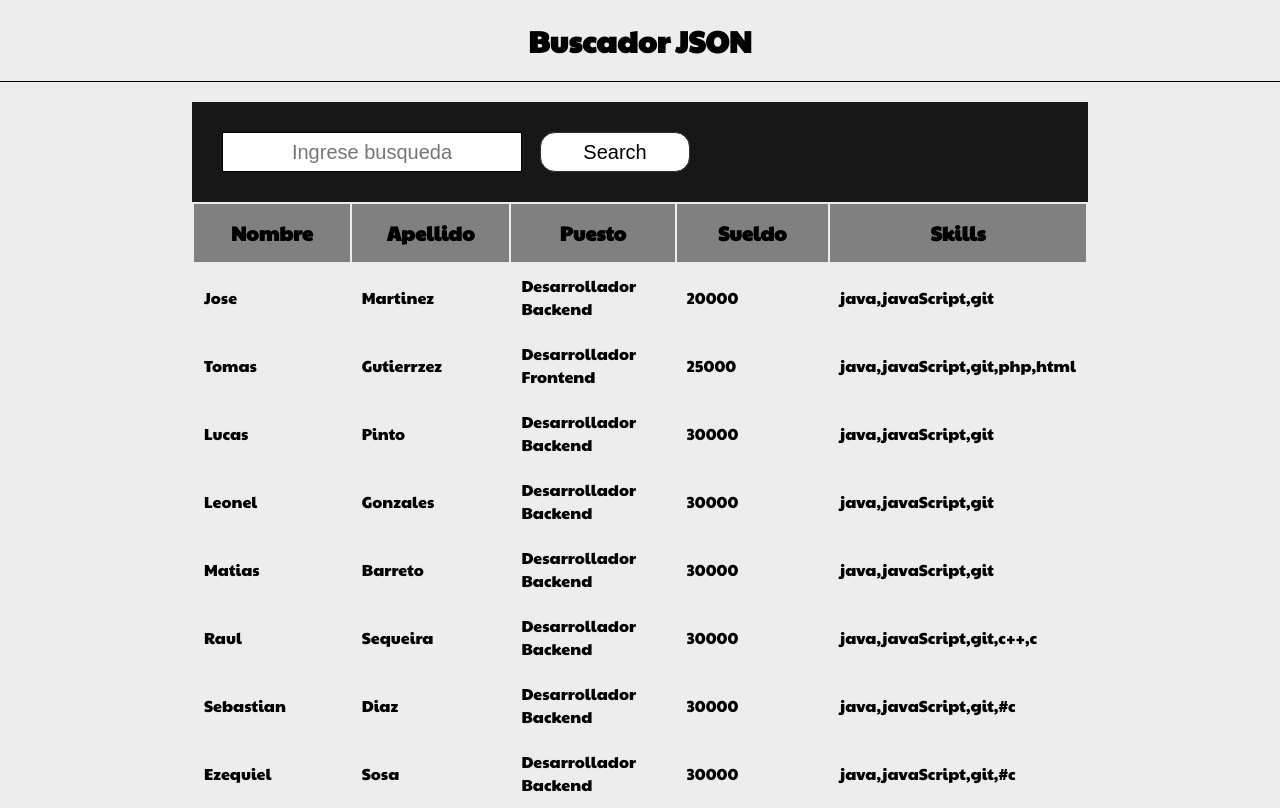
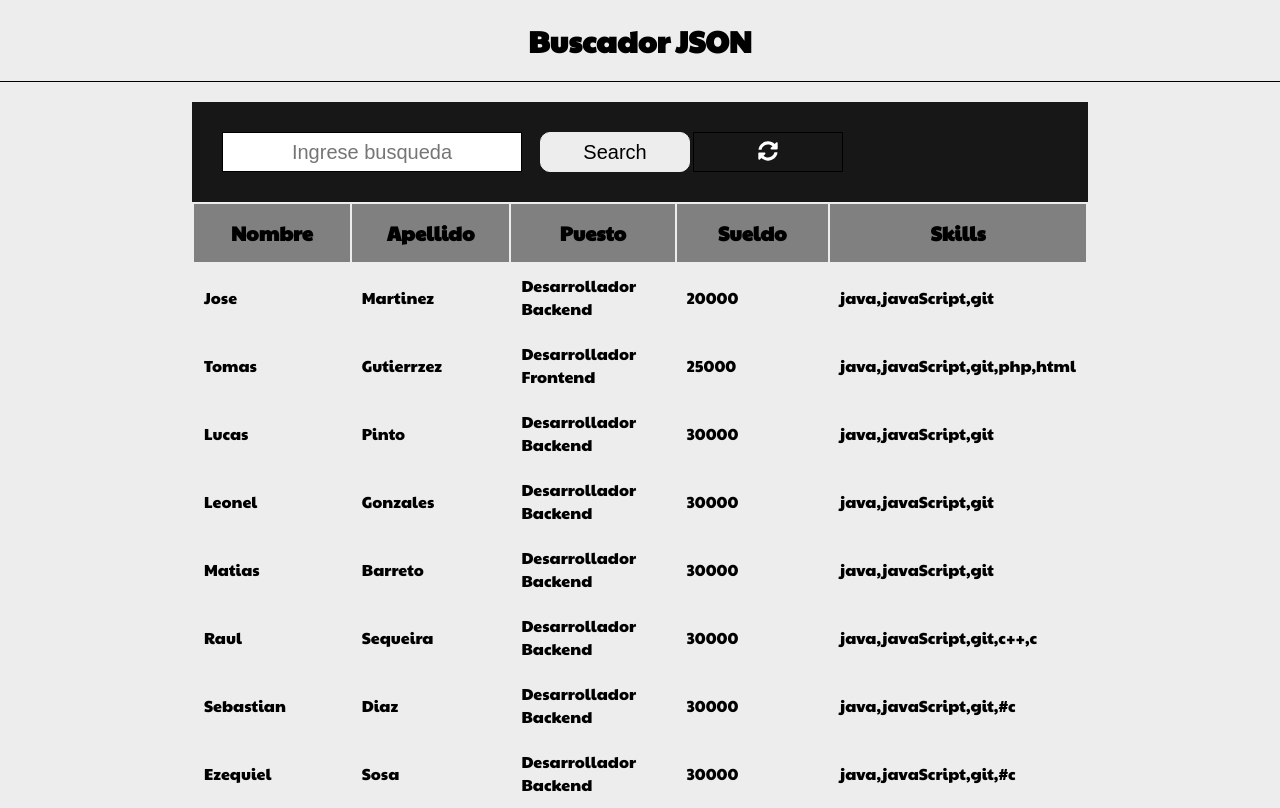
Before and after one commit to martinez022jose/Buscador-De-Empleados, a plain HTML site: page index.html in a window 1280 px wide. Drawn offline with Linux system fonts and the light colour scheme.

Commit message:
Agregamos nueva funcionalidad, en caso de querer buscar de forma manual

```diff
--- a/ajax.js
+++ b/ajax.js
@@ -1,6 +1,7 @@
 
 //Variables
 var buttonBusqueda = document.querySelector('#buttonSearch');
+var buttonUpdate = document.querySelector('#buttonUpdate');
 var busqueda = document.querySelector('.itemToSearch');
 var registro = document.querySelector('#record');
 var empleados = new Array();
@@ -9,6 +10,7 @@ getEmpleados(empleados);
 //Eventos
 buttonBusqueda .addEventListener('click', buscarElemento);
 busqueda.addEventListener('keyup',buscarElemento);
+buttonUpdate.addEventListener('click',listarEmpleados);
 
 //Funciones
 function resetInput(input){
@@ -74,7 +76,7 @@ function getEmpleados(empleados){
      xhr.send(null);
 }
 
-(function listarEmpleados(){
+function listarEmpleados(){
     var xhr = new XMLHttpRequest();
     xhr.open("GET","empleados.json", true);
     xhr.onreadystatechange = function() {
@@ -93,4 +95,6 @@ function getEmpleados(empleados){
      }
      }
      xhr.send(null);
-    })()
+}
+
+listarEmpleados();
--- a/estiloBuscador.css
+++ b/estiloBuscador.css
@@ -49,14 +49,14 @@ section .boxSearch .search input{
     text-align: center;
 }
 
-section .boxSearch .search button{
+section .boxSearch .search #buttonSearch{
     width: 150px;
     height: 40px;
-    background:white;
-    color:black;
-    border-radius: 15px;
+    background: #ededed;
+    color: black;
+    border-radius: 10px;
     font-size: 20px;
-    border: 1px solid #333;
+    border: 1px solid #ededed;
 }
 
 
@@ -64,6 +64,15 @@ section .boxSearch .search button:hover{
     background: #ededed;
     color: black;
 
+}
+
+section .boxSearch .search #buttonUpdate{
+    background: none;
+    width: 150px;
+    height: 40px;
+    color: white;
+    font-size: 20px;
+    border: 1px solid black;
 }
 section .recordList{
     width: 70%;
--- a/index.html
+++ b/index.html
@@ -6,6 +6,7 @@
     <title>Page Title</title>
     <meta name='viewport' content='width=device-width, initial-scale=1'>
     <link rel="stylesheet" type="text/css" href="estiloBuscador.css" />
+    <script src="https://use.fontawesome.com/releases/v5.13.0/js/all.js" data-auto-replace-svg="nest"></script>
 
 </head>
 <body>
@@ -20,6 +21,7 @@
             <div class="search">
                 <input class="itemToSearch" type="text" placeholder="Ingrese busqueda">
                 <button id="buttonSearch">Search</button>
+                <button id="buttonUpdate" class="fas fa-sync-alt"></button>
             </div>
         </div>
     </section>
```
